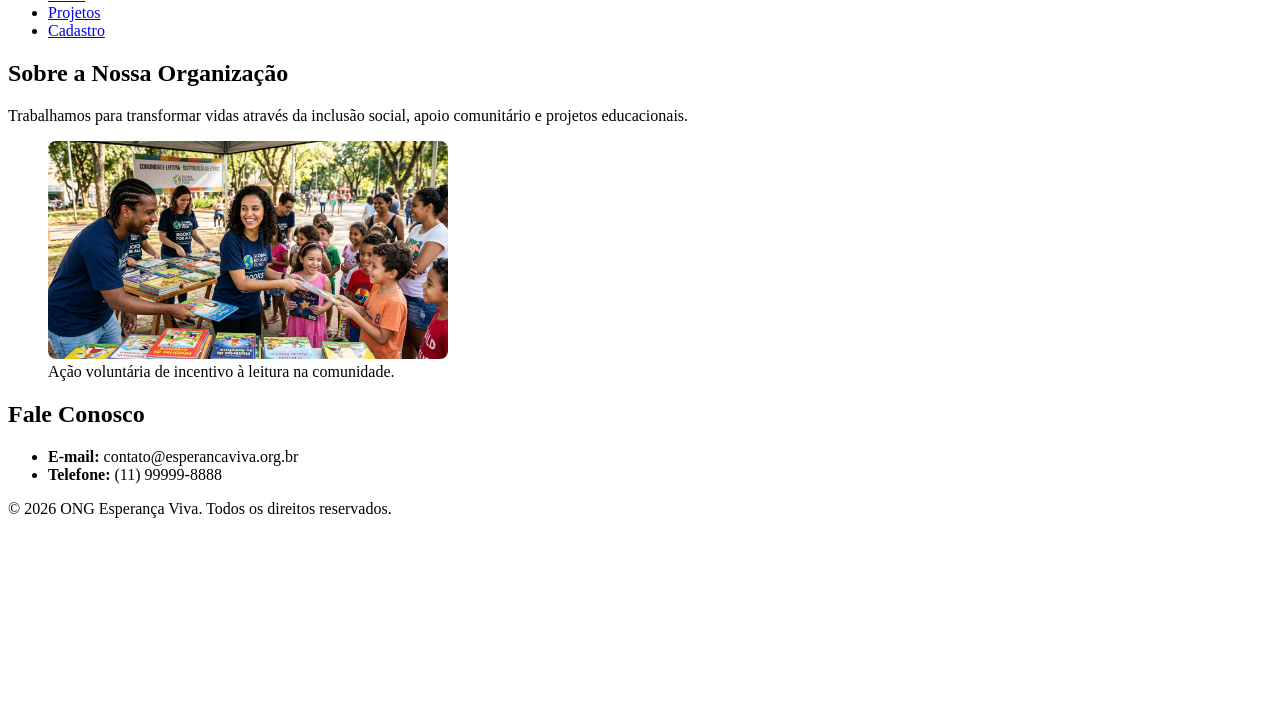
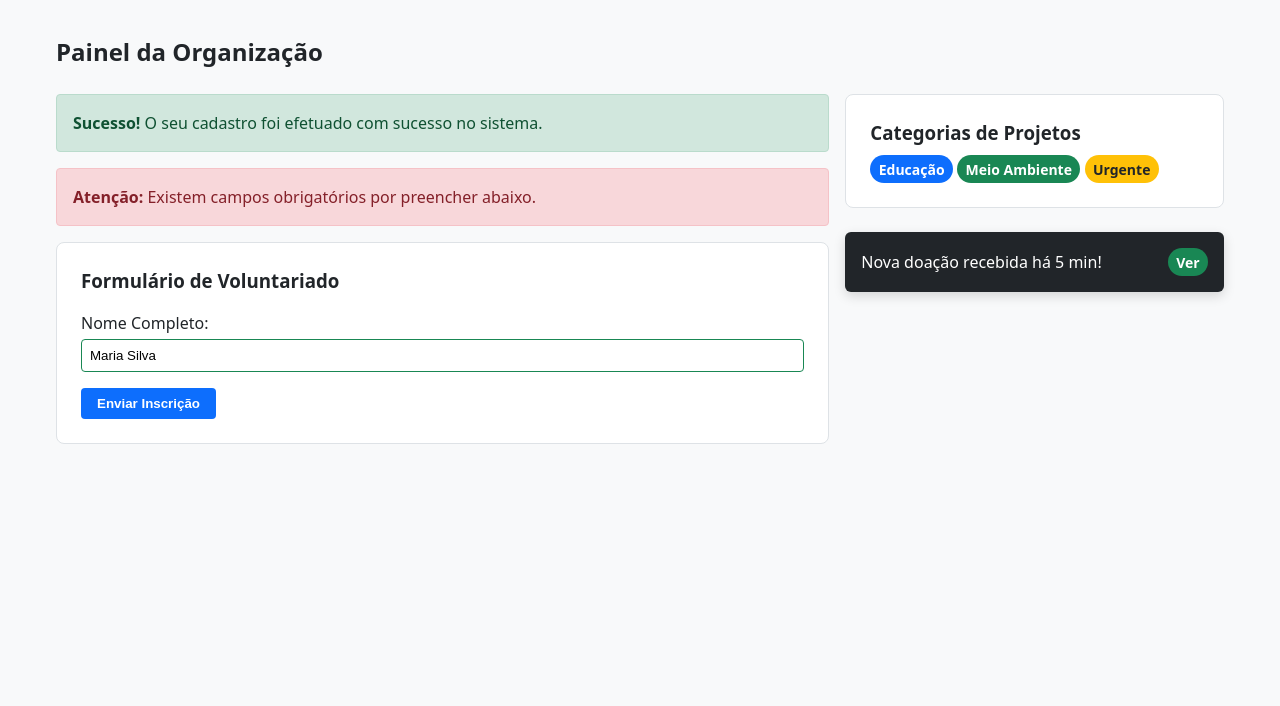
Before and after one commit to luisgarbin/Front-end-Fundamentos-e-estrutura, a plain HTML site: page index.html in a window 1280 px wide. Shown: the part 94-800 px from the top of the page. Drawn offline with Linux system fonts and the light colour scheme.

Commit message:
CSS Style added.

```diff
--- a/index.html
+++ b/index.html
@@ -1,21 +1,17 @@
-<!-- ========================================================= -->
-<!-- ARQUIVO: index.html                                       -->
-<!-- ========================================================= -->
 <!DOCTYPE html>
 <html lang="pt-BR">
 <head>
   <meta charset="UTF-8">
   <meta name="viewport" content="width=device-width, initial-scale=1.0">
-    <title>ONG Esperança Viva - Página Inicial</title>
-    <style>
-        img { max-width: 100%; width: 400px; height: auto; border-radius: 8px; }
-    </style>
+  <title>ONG Esperança Viva - Painel Principal</title>
+  <link rel="stylesheet" href="style.css">
 </head>
 <body>
-    <header>
+
+  <header class="header-container">
     <h1>ONG Esperança Viva</h1>
     <nav>
-            <ul>
+      <ul class="nav-list">
         <li><a href="index.html">Início</a></li>
         <li><a href="projetos.html">Projetos</a></li>
         <li><a href="cadastro.html">Cadastro</a></li>
@@ -23,27 +19,58 @@
     </nav>
   </header>
 
-    <main>
-        <section id="sobre">
-            <h2>Sobre a Nossa Organização</h2>
-            <p>Trabalhamos para transformar vidas através da inclusão social, apoio comunitário e projetos educacionais.</p>
-            <figure>
-                <img src="assets/images/projetos-sociais.jpg" alt="Voluntários da ONG sorrindo enquanto entregam doações de livros para crianças da comunidade.">
-                <figcaption>Ação voluntária de incentivo à leitura na comunidade.</figcaption>
-            </figure>
+  <main class="container">
+    <h2>Painel da Organização</h2>
+
+    <div class="grid-layout">
+
+      <!-- Conteúdo Principal -->
+      <section class="main-content">
+
+        <!-- Componentes de Alerta -->
+        <div class="alert alert-success">
+          <strong>Sucesso!</strong> O seu cadastro foi efetuado com sucesso no sistema.
+        </div>
+        <div class="alert alert-danger">
+          <strong>Atenção:</strong> Existem campos obrigatórios por preencher abaixo.
+        </div>
+
+        <!-- Formulário com Validação -->
+        <div class="card">
+          <h3>Formulário de Voluntariado</h3>
+          <form style="margin-top: 1rem;">
+            <div class="form-group">
+              <label for="nome">Nome Completo:</label>
+              <input type="text" id="nome" class="form-control is-valid" value="Maria Silva">
+            </div>
+            <button type="button" class="btn btn-primary">Enviar Inscrição</button>
+          </form>
+        </div>
+
       </section>
 
-        <section id="contato">
-            <h2>Fale Conosco</h2>
-            <ul>
-                <li><strong>E-mail:</strong> contato@esperancaviva.org.br</li>
-                <li><strong>Telefone:</strong> (11) 99999-8888</li>
-            </ul>
-        </section>
+      <!-- Sidebar com Badges e Toast -->
+      <aside class="sidebar">
+
+        <div class="card">
+          <h3>Categorias de Projetos</h3>
+          <p style="margin-top: 0.5rem;">
+            <span class="badge badge-primary">Educação</span>
+            <span class="badge badge-success">Meio Ambiente</span>
+            <span class="badge badge-warning">Urgente</span>
+          </p>
+        </div>
+
+        <!-- Componente Toast (Notificação Flutuante) -->
+        <div class="toast">
+          <span>Nova doação recebida há 5 min!</span>
+          <span class="badge badge-success">Ver</span>
+        </div>
+
+      </aside>
+
+    </div>
   </main>
 
-    <footer>
-        <p>&copy; 2026 ONG Esperança Viva. Todos os direitos reservados.</p>
-    </footer>
 </body>
 </html>
--- /dev/null
+++ b/style.css
@@ -0,0 +1,68 @@
+/* --- DESIGN SYSTEM & VARIÁVEIS --- */
+:root {
+  --primary-color: #0d6efd;
+  --primary-hover: #0b5ed7;
+  --secondary-color: #198754;
+  --secondary-hover: #157347;
+  --danger-color: #dc3545;
+  --warning-color: #ffc107;
+  --neutral-dark: #212529;
+  --neutral-medium: #6c757d;
+  --neutral-light: #f8f9fa;
+  --neutral-white: #ffffff;
+
+  --font-size-h1: 2.25rem;
+  --font-size-h2: 1.75rem;
+  --font-size-h3: 1.25rem;
+  --font-size-body: 1rem;
+  --font-size-small: 0.875rem;
+
+  --spacing-xs: 0.25rem;
+  --spacing-sm: 0.5rem;
+  --spacing-md: 1rem;
+  --spacing-lg: 1.5rem;
+  --spacing-xl: 3rem;
+}
+
+* { box-sizing: border-box; margin: 0; padding: 0; }
+body { font-family: system-ui, -apple-system, sans-serif; background-color: var(--neutral-light); color: var(--neutral-dark); line-height: 1.5; }
+
+/* --- HEADER & GRID --- */
+.header-container { display: flex; justify-content: space-between; align-items: center; padding: var(--spacing-md) var(--spacing-lg); background: var(--neutral-white); box-shadow: 0 2px 4px rgba(0,0,0,0.05); }
+.nav-list { display: flex; list-style: none; gap: var(--spacing-md); }
+.nav-list a { text-decoration: none; color: var(--neutral-dark); font-weight: 500; }
+
+.container { max-width: 1200px; margin: var(--spacing-xl) auto; padding: 0 var(--spacing-md); }
+.grid-layout { display: grid; grid-template-columns: repeat(12, 1fr); gap: var(--spacing-md); margin-top: var(--spacing-lg); }
+
+.main-content { grid-column: span 8; }
+.sidebar { grid-column: span 4; }
+
+@media (max-width: 768px) {
+  .main-content, .sidebar { grid-column: span 12; }
+}
+
+/* --- BADGES (Etiquetas Semânticas) --- */
+.badge { display: inline-block; padding: 0.25em 0.6em; font-size: var(--font-size-small); font-weight: 600; border-radius: 50px; color: var(--neutral-white); }
+.badge-primary { background-color: var(--primary-color); }
+.badge-success { background-color: var(--secondary-color); }
+.badge-warning { background-color: var(--warning-color); color: var(--neutral-dark); }
+
+/* --- ALERTS (Caixas de Mensagem) --- */
+.alert { padding: var(--spacing-md); border-radius: 4px; margin-bottom: var(--spacing-md); border: 1px solid transparent; }
+.alert-success { background-color: #d1e7dd; color: #0f5132; border-color: #badbcc; }
+.alert-danger { background-color: #f8d7da; color: #842029; border-color: #f5c2c7; }
+
+/* --- TOAST & MODAL (Feedback Flutuante) --- */
+.toast { background: var(--neutral-dark); color: var(--neutral-white); padding: var(--spacing-md); border-radius: 6px; display: flex; justify-content: space-between; align-items: center; box-shadow: 0 4px 12px rgba(0,0,0,0.15); margin-top: var(--spacing-lg); }
+
+/* --- FORMULÁRIOS & BOTÕES --- */
+.card { background: var(--neutral-white); padding: var(--spacing-lg); border-radius: 8px; border: 1px solid #dee2e6; margin-bottom: var(--spacing-lg); }
+.form-group { margin-bottom: var(--spacing-md); }
+.form-group label { display: block; margin-bottom: var(--spacing-xs); font-weight: 500; }
+.form-control { width: 100%; padding: var(--spacing-sm); border: 1px solid var(--neutral-medium); border-radius: 4px; }
+.form-control.is-valid { border-color: var(--secondary-color); }
+
+.btn { display: inline-block; padding: var(--spacing-sm) var(--spacing-md); border: none; border-radius: 4px; font-weight: 600; cursor: pointer; transition: all 0.2s; }
+.btn-primary { background-color: var(--primary-color); color: var(--neutral-white); }
+.btn-primary:hover { background-color: var(--primary-hover); transform: translateY(-2px); }
```
Lines whose indentation alone changed are shown as unchanged.
